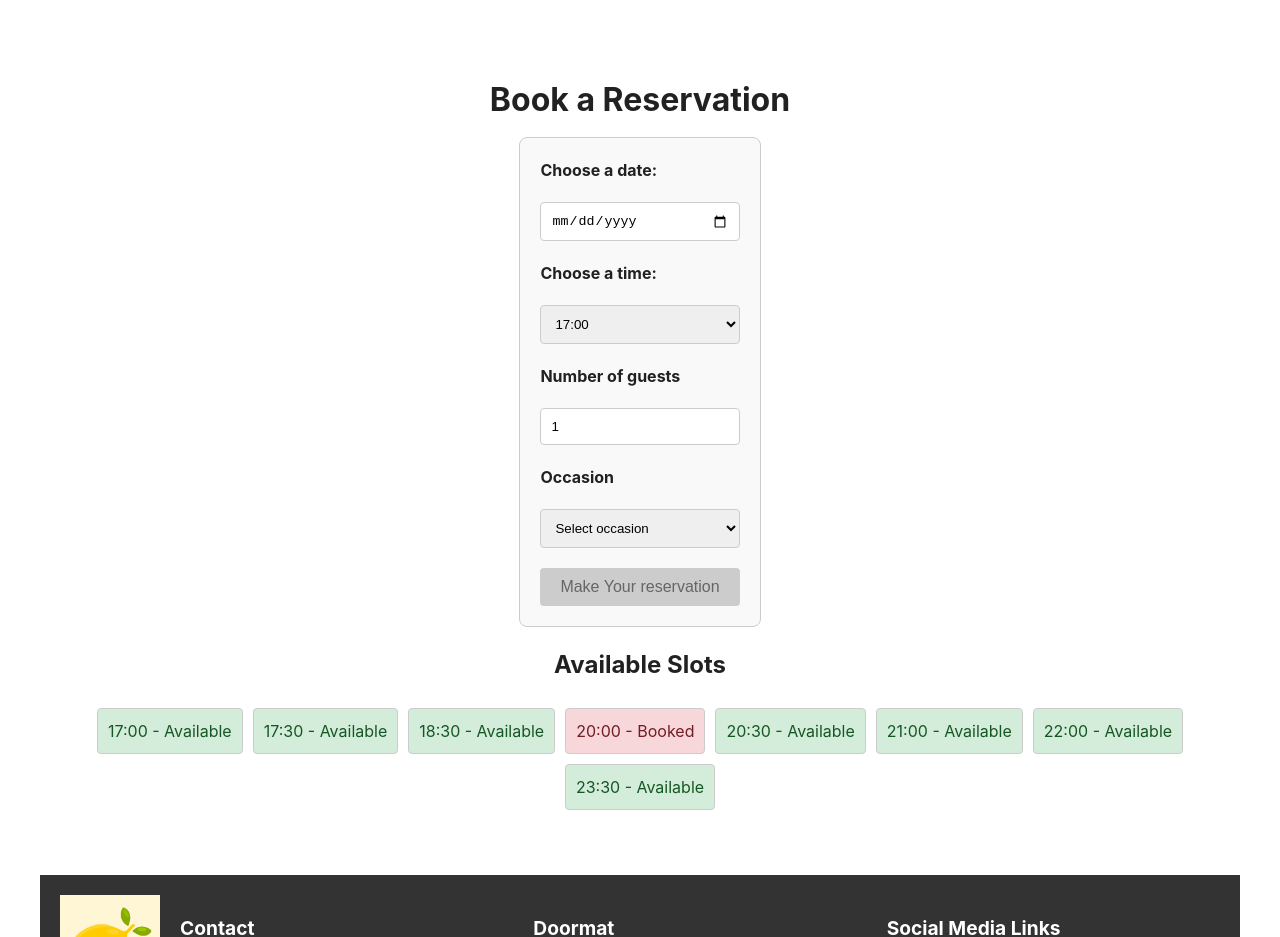
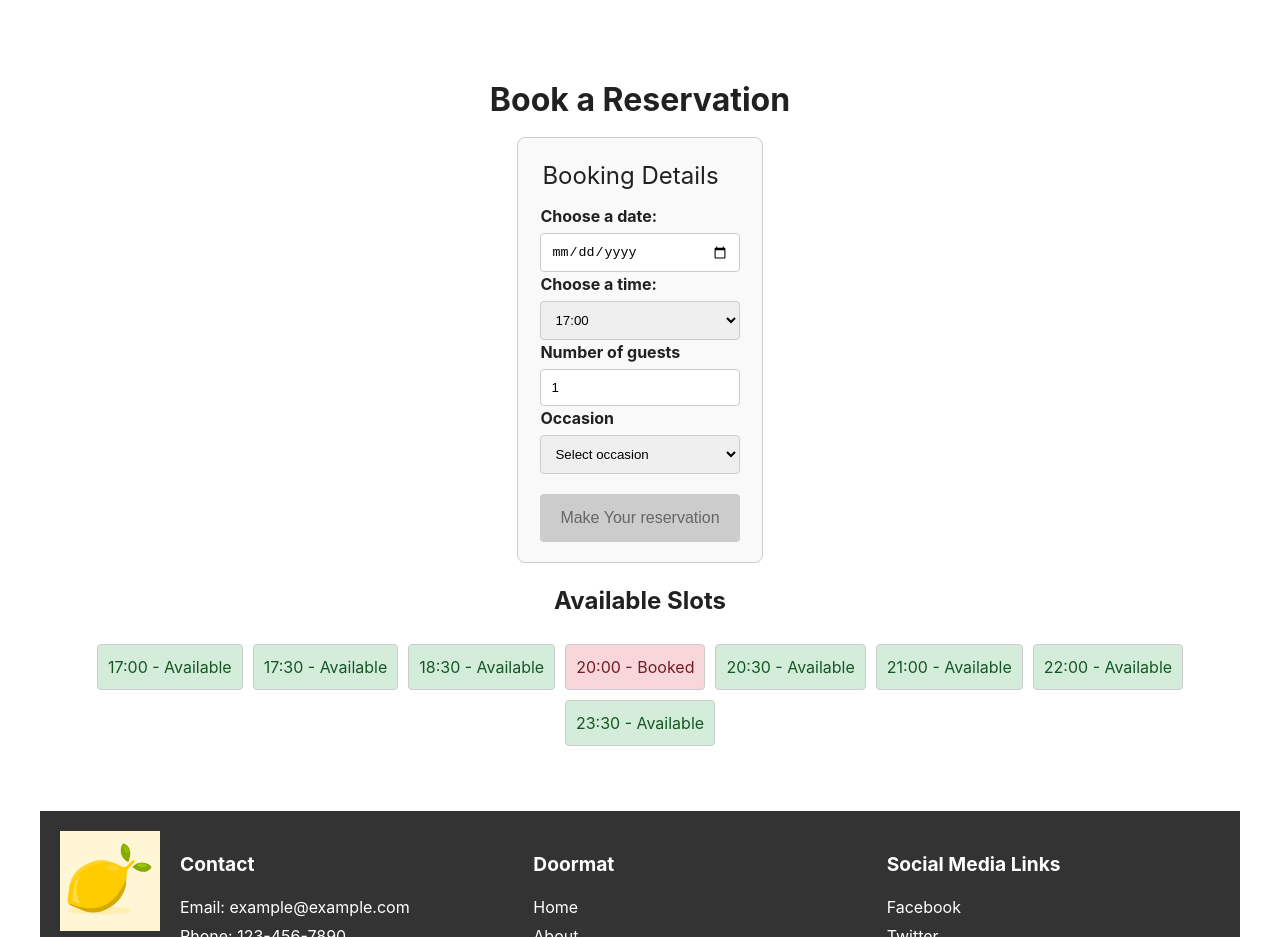
Before and after one commit to Kdev19/cap-project, a React (Vite) app: page / in a window 1280 px wide. Shown: the part 1940-2877 px from the top of the page. Built offline with nearby package versions, Linux system fonts and the light colour scheme.

Commit message:
HTML markupapplied on bookingForm

```diff
--- a/src/components/Bookingform.css
+++ b/src/components/Bookingform.css
@@ -1,12 +1,29 @@
 .booking-form {
-    display: grid;
-    max-width: 200px;
-    gap: 20px;
+    display: flex;
+    flex-direction: column;
+    max-width: 400px; /* Increase the max-width for better spacing */
+    gap: 20px; /* Add vertical spacing between form groups */
     margin: 0 auto;
     padding: 20px;
     border: 1px solid #ccc;
     border-radius: 8px;
     background-color: #f9f9f9;
+}
+
+.booking-form fieldset {
+    border: none;
+    padding: 0;
+}
+
+.booking-form legend {
+    font-size: 1.5rem;
+    margin-bottom: 10px;
+}
+
+.booking-form .form-group {
+    display: flex;
+    flex-direction: column;
+    gap: 5px; /* Add horizontal spacing between label and input */
 }
 
 .booking-form label {
@@ -21,13 +38,13 @@
 }
 
 .booking-form input[type="submit"] {
-    padding: 10px 20px;
+    padding: 15px 20px; /* Increase padding for better appearance */
     border: none;
     border-radius: 4px;
     font-size: 1rem;
     cursor: pointer;
     transition: background-color 0.3s;
-}
+    margin-top: 20px;}
 
 .booking-form input[type="submit"].enabled {
     background-color: #007bff;
--- a/src/components/Bookingform.jsx
+++ b/src/components/Bookingform.jsx
@@ -16,6 +16,9 @@ const BookingForm = ({ availableTimes, formData, handleChange, handleSubmit, dis
 
     return (
         <form className="booking-form" onSubmit={handleSubmit}>
+            <fieldset>
+                <legend>Booking Details</legend>
+                <div className="form-group">
                     <label htmlFor="date">Choose a date:</label>
                     <input
                         type="date"
@@ -25,12 +28,16 @@ const BookingForm = ({ availableTimes, formData, handleChange, handleSubmit, dis
                         onChange={handleDateChange}
                         required
                     />
+                </div>
+                <div className="form-group">
                     <label htmlFor="time">Choose a time:</label>
                     <select id="time" name="time" value={formData.time} onChange={handleChange} required>
                         {availableTimes && availableTimes.map((time, index) => (
                             <option key={index} value={time}>{time}</option>
                         ))}
                     </select>
+                </div>
+                <div className="form-group">
                     <label htmlFor="guests">Number of guests</label>
                     <input
                         type="number"
@@ -43,6 +50,8 @@ const BookingForm = ({ availableTimes, formData, handleChange, handleSubmit, dis
                         onChange={handleChange}
                         required
                     />
+                </div>
+                <div className="form-group">
                     <label htmlFor="occasion">Occasion</label>
                     <select
                         id="occasion"
@@ -55,12 +64,16 @@ const BookingForm = ({ availableTimes, formData, handleChange, handleSubmit, dis
                         <option value="birthday">Birthday</option>
                         <option value="anniversary">Anniversary</option>
                     </select>
+                </div>
+                <div className="form-group">
                     <input
                         type="submit"
                         value="Make Your reservation"
                         disabled={!isFormValid}
                         className={isFormValid ? 'enabled' : 'disabled'}
                     />
+                </div>
+            </fieldset>
         </form>
     );
 };
```
Lines whose indentation alone changed are shown as unchanged.
